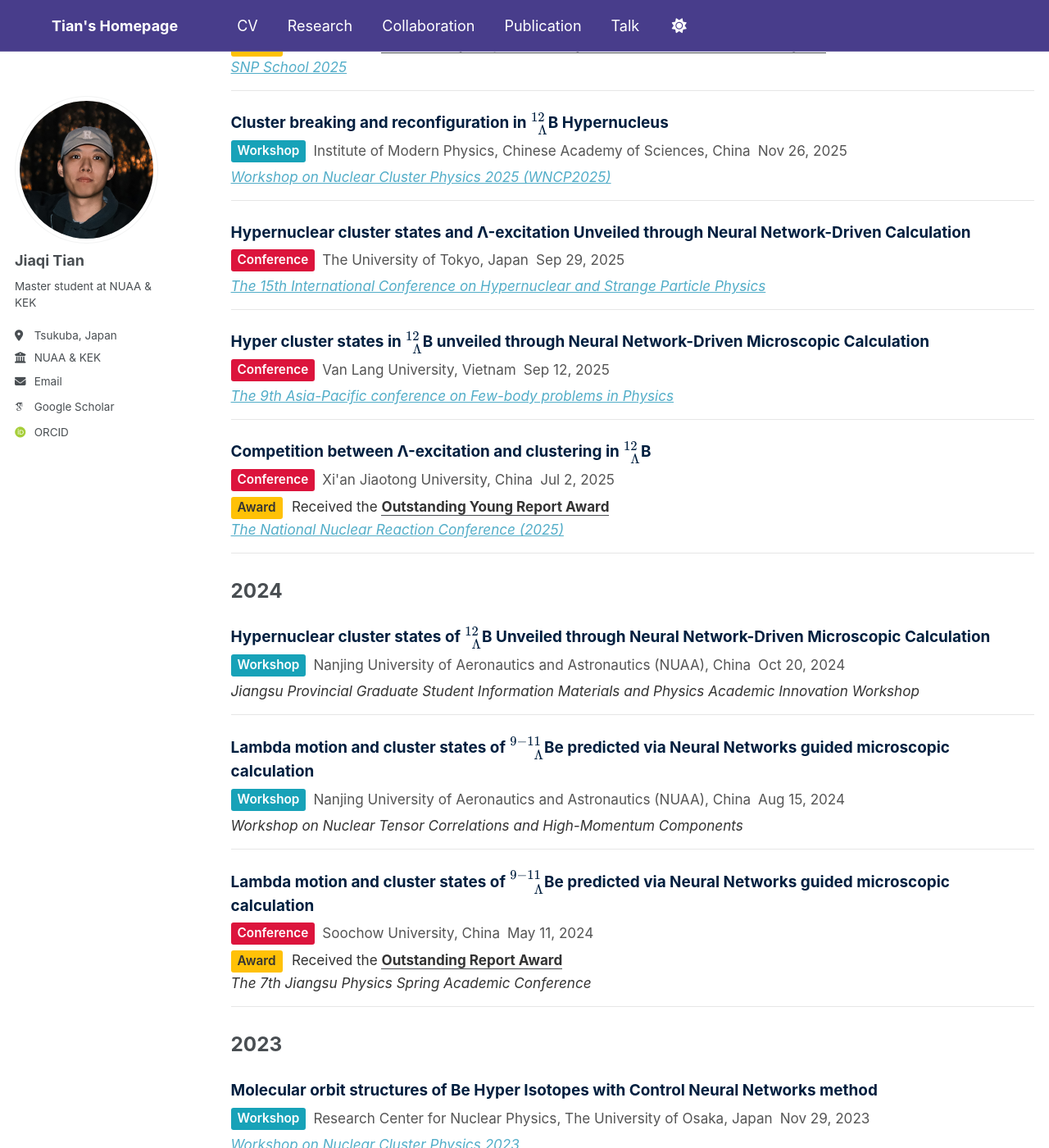
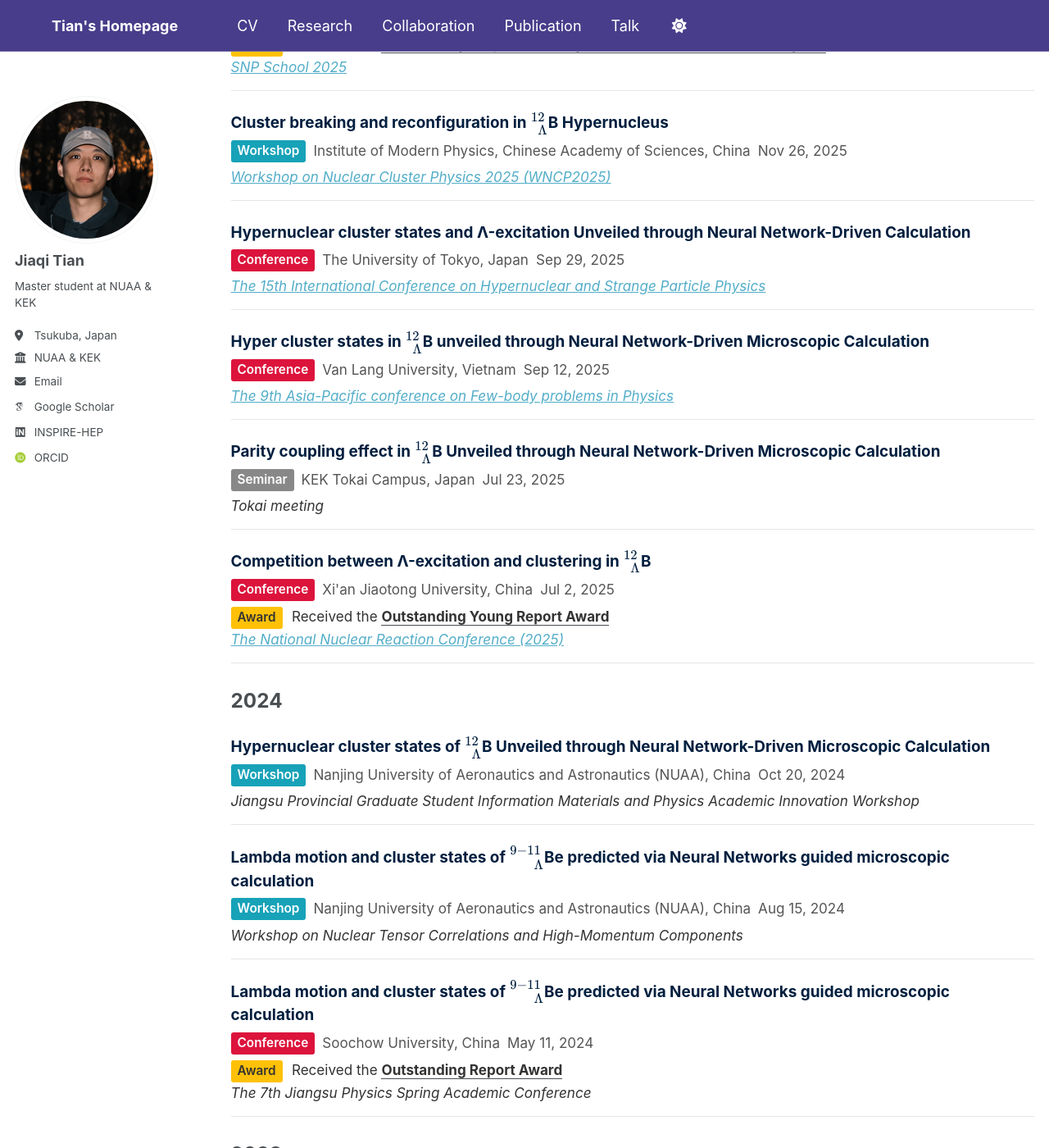
Before and after one commit to T-plus7/JiaqiTian.github.io, a Jekyll site: the page built from _pages/talks.html, in a window 1280 px wide and 1400 px high, scrolled down 242 px. Shown: the whole window at 82% size. Built offline with Jekyll 4.4.1, drawn with Linux system fonts in a browser that asks for light colours; some web fonts are replaced; a script bundle is joined from its source files by our own code; library files that are not in the unit come from our copies.

Commit message:
Add INSPIRE-HEP link, add seminar talk, update seminar badge color to gray

```diff
--- a/_config.yml
+++ b/_config.yml
@@ -37,7 +37,7 @@ author:
   academia         : # URL
   arxiv            : # URL - Update with the correct link to your profile
   googlescholar    : "https://scholar.google.com/citations?hl=zh-EN&user=mTNAaE8AAAAJ"
-  inspire-hep      : # URL
+  inspire-hep      : "https://inspirehep.net/authors/3093825"
   impactstory      : # URL
   orcid            : "https://orcid.org/0009-0000-5172-5958"
   semantic         : # URL
--- a/_includes/archive-single-talk-cv.html
+++ b/_includes/archive-single-talk-cv.html
@@ -6,7 +6,7 @@
   {% assign teaser = site.teaser %}
 {% endif %}
 
-{% assign title = post.title | markdownify | remove: "<p>" | remove: "</p>" %}
+  {% assign title = post.title | markdownify | remove: "<p>" | remove: "</p>" %}
 {% assign href = "" %}
 {% if post.link %}
   {% assign href = post.link %}
--- a/_pages/talks.html
+++ b/_pages/talks.html
@@ -62,6 +62,7 @@ mathjax: true
 .talk-badge-talk { background: #1f77b4; }
 .talk-badge-conference { background: #dc143c; }
 .talk-badge-workshop { background: #17a2b8; }
+.talk-badge-seminar { background: #888; }
 .talk-badge-other { background: #888; }
 .talk-badge-award { background: #ffc107; color: #333; }
 .talk-award {
@@ -105,6 +106,9 @@ mathjax: true
         {% elsif ttype contains 'workshop' %}
           {% assign badge_class = 'talk-badge-workshop' %}
           {% assign badge_text = 'Workshop' %}
+        {% elsif ttype contains 'seminar' %}
+          {% assign badge_class = 'talk-badge-seminar' %}
+          {% assign badge_text = 'Seminar' %}
         {% elsif ttype contains 'talk' %}
           {% assign badge_class = 'talk-badge-talk' %}
           {% assign badge_text = 'Talk' %}
--- /dev/null
+++ b/_talks/2025-07-23-tokai-meeting.md
@@ -0,0 +1,11 @@
+---
+title: "Parity coupling effect in $^{12}_{\\hphantom{1}\\Lambda}$B Unveiled through Neural Network-Driven Microscopic Calculation"
+collection: talks
+type: "Seminar"
+permalink: /talks/2025-07-23-tokai-meeting
+venue: "Tokai meeting"
+date: 2025-07-23
+location: "KEK Tokai Campus, Japan"
+---
+
+Tokai meeting.
```
Also changed, not shown: _data/navigation.yml (line endings or trailing spaces).
